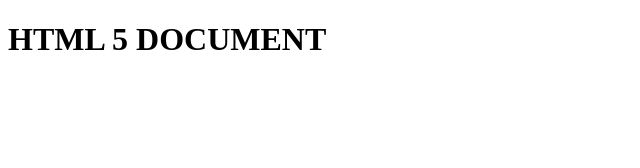
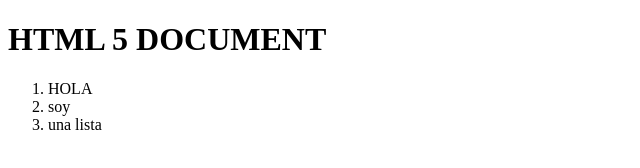
Before and after one commit to taylorwebk/site, a plain HTML site: page index.html in a window 1280 px wide. Shown: the whole page, without its empty margins (0-640 px from the left). Drawn offline with Linux system fonts and the light colour scheme.

Commit message:
LISTA TERMINADA

```diff
--- a/index.html
+++ b/index.html
@@ -8,5 +8,10 @@
 </head>
 <body>
   <h1>HTML 5 DOCUMENT</h1>
+  <ol>
+    <li>HOLA</li>
+    <li>soy </li>
+    <li>una lista</li>
+  </ol>
 </body>
 </html>
```
